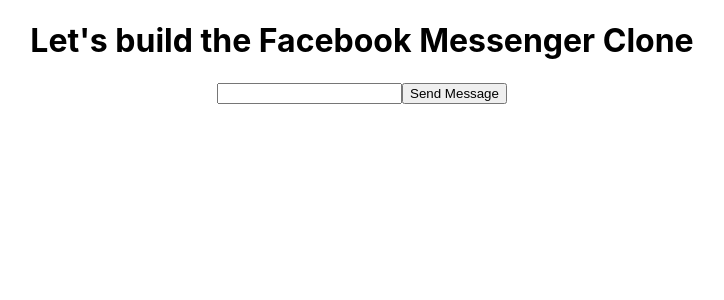
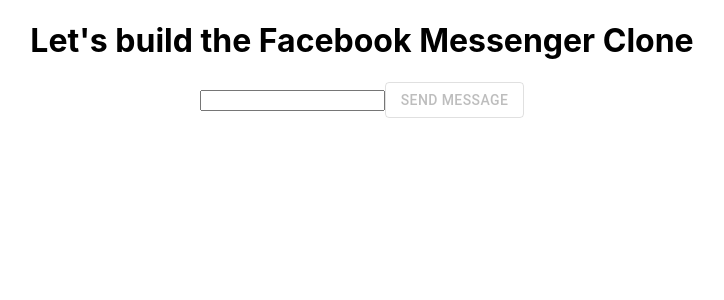
Before and after one commit to kilik42/facebook-messenger, a React (Create React App) app in the folder facebook_messenger/: page / in a window 1280 px wide. Shown: the top 300 px of the page, without its empty margins (278-1002 px from the left). Built offline with nearby package versions, Linux system fonts and the light colour scheme.

Commit message:
working on the button

```diff
--- a/facebook_messenger/package.json
+++ b/facebook_messenger/package.json
@@ -5,6 +5,8 @@
   "dependencies": {
     "@emotion/react": "^11.11.1",
     "@emotion/styled": "^11.11.0",
+    "@mui/base": "^5.0.0-beta.20",
+    "@mui/icons-material": "^5.14.14",
     "@mui/material": "^5.14.14",
     "@testing-library/jest-dom": "^5.17.0",
     "@testing-library/react": "^13.4.0",
--- a/facebook_messenger/src/App.js
+++ b/facebook_messenger/src/App.js
@@ -1,5 +1,7 @@
 
 import { useState } from 'react';
+// import { Button } from '@material-ui/core';
+import Button from '@mui/material/Button';
 import './App.css';
 
 function App() {
@@ -28,10 +30,12 @@
 
 
           {/* button */}
-              <button
+              <Button
+              disabled = {!input}
+              variant = "outlined"
               onClick = {sendMessage}
               type ='submit'
-              >Send Message</button>
+              >Send Message</Button>
         </form>
 
 
```
Also changed, not shown: 1 other file (tests, documents, lock files or other folders).
